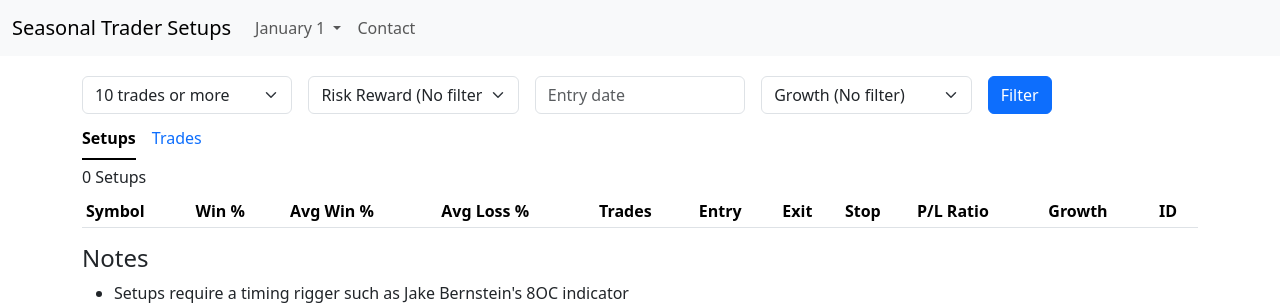
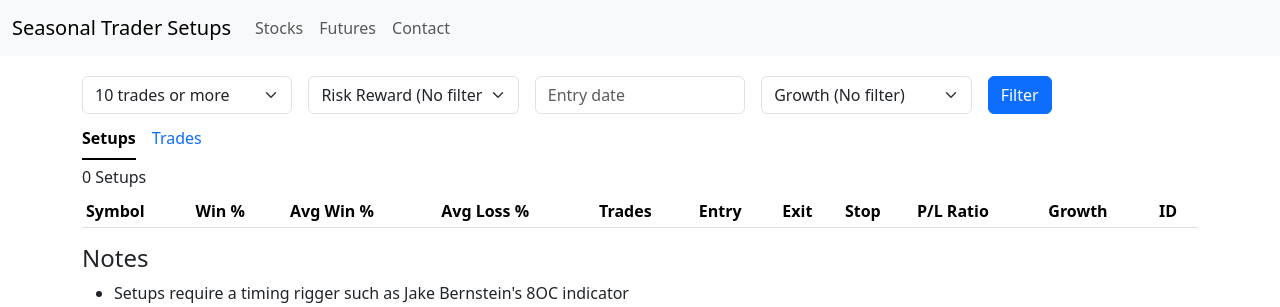
Before and after one commit to skyrichardson/flaskSeasonalTraderSetups, a Flask app: page /1/1/setups in a window 1280 px wide. Shown: the top 307 px of the page. Run offline with Flask 3, Linux system fonts and the light colour scheme; lists and menus that the app fills with data are empty; some libraries are stand-ins or nearby versions.

Commit message:
Add Stocks and Futures links and remove dropdown

```diff
--- a/templates/base.html
+++ b/templates/base.html
@@ -47,28 +47,34 @@
         <div class="collapse navbar-collapse" id="navbarSupportedContent">
             <div class="navbar-nav">
                 <ul class="navbar-nav me-auto mb-2 mb-lg-0">
-                    <li class="nav-item dropdown">
-                        <a class="nav-link dropdown-toggle" href="#" role="button" data-bs-toggle="dropdown"
-                           aria-expanded="false">
-                             {{ month_name }} {{ year }}
-                        </a>
-                        <ul class="dropdown-menu">
-                            {% if request.path.split('/')[-1] == 'trades' %}
-                                {% set view_name = 'trades_view' %}
-                            {% else %}
-                                {% set view_name = 'setups_view' %}
-                            {%  endif %}
-                            {% for p in period_list  %}
-                                <li>
-                                    <a class="dropdown-item" href="{{ url_for(view_name, year=p.year, month=p.month, trades=trades, rr=rr, entry_date=entry_date) }}">
-                                        {{ p.strftime('%B')}} {{ p.year }}
-                                    </a>
-                                </li>
-                            {% endfor %}
-                        </ul>
+{#                    <li class="nav-item dropdown">#}
+{#                        <a class="nav-link dropdown-toggle" href="#" role="button" data-bs-toggle="dropdown"#}
+{#                           aria-expanded="false">#}
+{#                             {{ month_name }} {{ year }}#}
+{#                        </a>#}
+{#                        <ul class="dropdown-menu">#}
+{#                            {% if request.path.split('/')[-1] == 'trades' %}#}
+{#                                {% set view_name = 'trades_view' %}#}
+{#                            {% else %}#}
+{#                                {% set view_name = 'setups_view' %}#}
+{#                            {%  endif %}#}
+{#                            {% for p in period_list  %}#}
+{#                                <li>#}
+{#                                    <a class="dropdown-item" href="{{ url_for(view_name, year=p.year, month=p.month, trades=trades, rr=rr, entry_date=entry_date) }}">#}
+{#                                        {{ p.strftime('%B')}} {{ p.year }}#}
+{#                                    </a>#}
+{#                                </li>#}
+{#                            {% endfor %}#}
+{#                        </ul>#}
+{#                    </li>#}
+                    <li class="nav-item">
+                        <a class="nav-link {% if request.path.split('/')[1] == 'stocks' %}active{% endif %}" href="/stocks">Stocks</a>
                     </li>
                     <li class="nav-item">
-                        <a class="nav-link" href="/contact">Contact</a>
+                        <a class="nav-link {% if request.path.split('/')[1] == 'futures' %}active{% endif %}" href="/futures">Futures</a>
+                    </li>
+                    <li class="nav-item">
+                        <a class="nav-link {% if request.path.split('/')[1] == 'contact' %}active{% endif %}" href="/contact">Contact</a>
                     </li>
                 </ul>
             </div>
```
